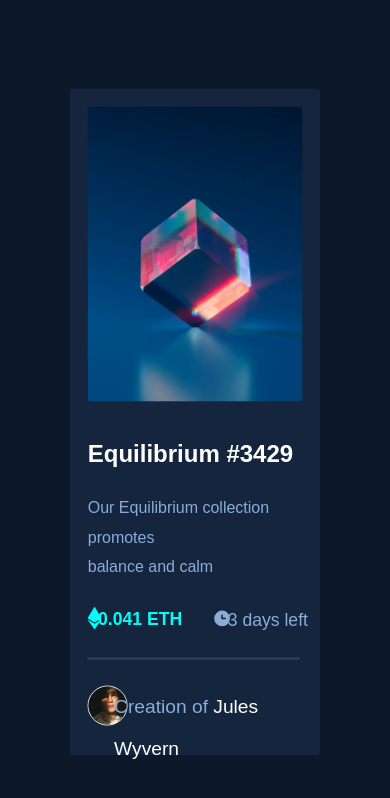
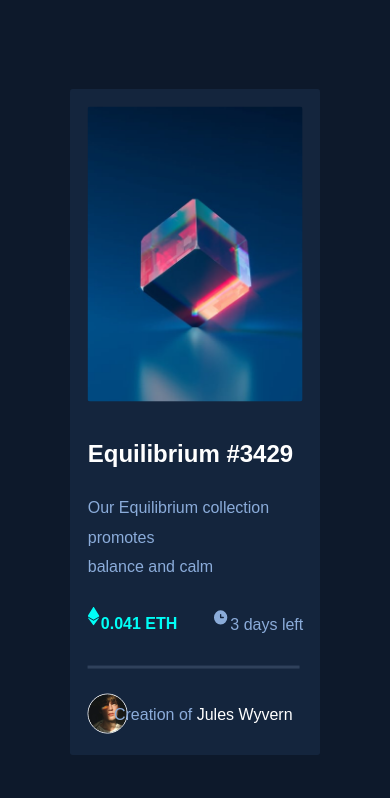
Before and after one commit to Creuma-Kuzola/NFT-card-preview, a plain HTML site: page index.html in a window 390 px wide. Drawn offline with Linux system fonts and the light colour scheme.

Commit message:
Fix: fixing alignment in media querie css with max-width 500px

```diff
--- a/css/index.css
+++ b/css/index.css
@@ -381,7 +381,7 @@ body{
 
     .hr-line{
         height: 0.2vh;
-        margin-top: 3vh;
+        margin-top: 4vh;
 
     }
 
@@ -447,14 +447,12 @@ body{
         margin-top: 3vh;
     }
 
-
-
     .icon-ethereum{
-        width: 3.5vw;
+        width: 3vw;
     }
 
     .icon-clock{
-        width: 5vw;
+        width: 4.5vw;
         transform: translatex(0.2vw);
     }
 
@@ -465,9 +463,9 @@ body{
 
     .p-ethereum, .p-clock{
 
-        line-height: 3vh;
+        line-height: 4vh;
         transform: translateX(-4.2vw);
-        font-size: 1.1rem;
+        font-size: 1rem;
     }
 
     .hr-line{
@@ -490,13 +488,13 @@ body{
     }
 
     .section-author-p, .section-author-p-span{
-        font-size: 1.2rem;
+        font-size: 1rem;
         line-height: 5vh;
     }
 
     .section-author-p{
 
-        transform: translateX(-3.5vw);
+        transform: translateX(-7.5vw);
     }
 
 
```
